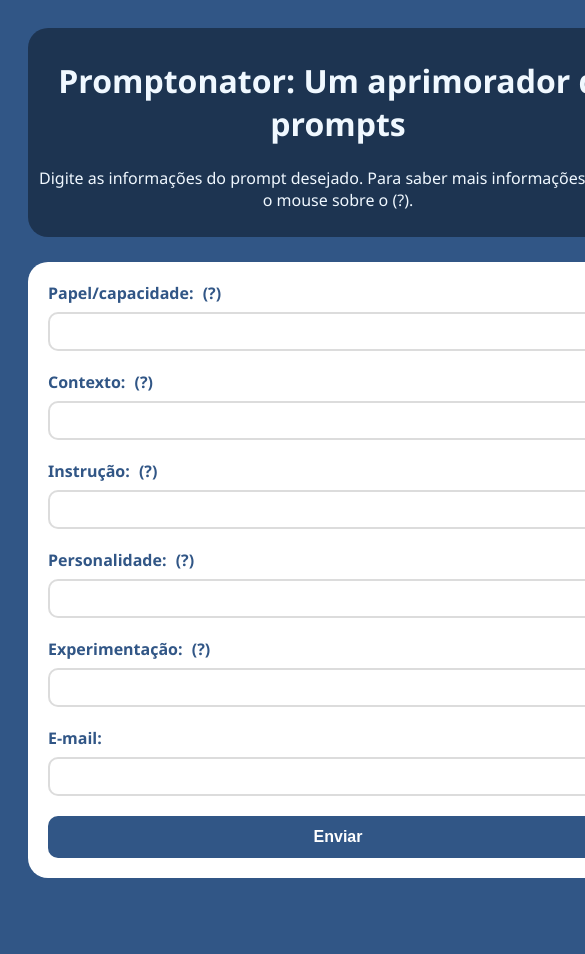
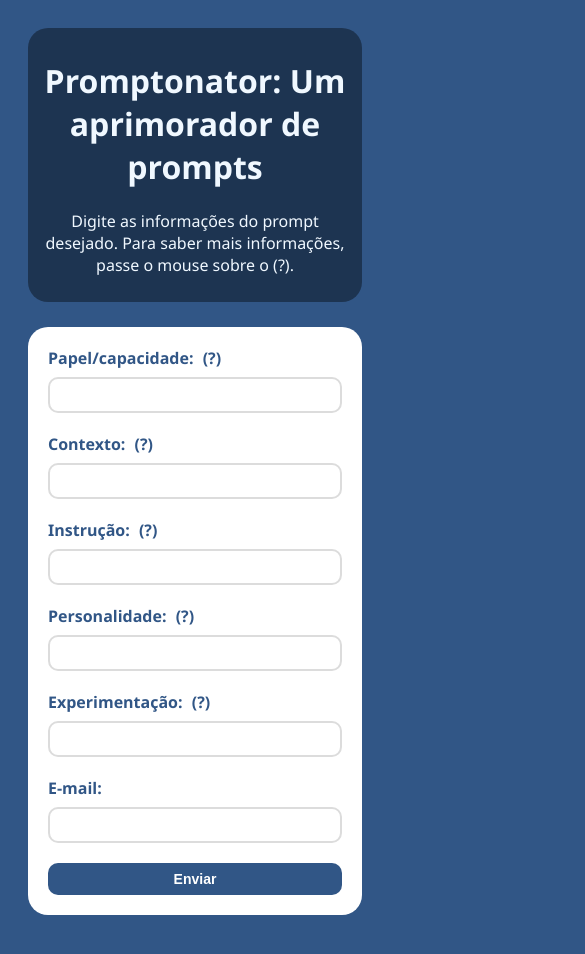
Before and after one commit to Everton4814/Formul-rio, a plain HTML site: page index.html in a window 390 px wide. Shown: the top 954 px of the page, 585 px wide, since content can reach past the window. Before the commit the page ends 931 px from the top, so only its background shows below. Drawn offline with Linux system fonts and the light colour scheme.

Commit message:
Layout responsivo adicionado

```diff
--- a/style.css
+++ b/style.css
@@ -1,6 +1,18 @@
+* {
+  box-sizing: border-box;
+}
+
+html, body {
+  overflow-x: hidden; /* prevents overflow from tiny rounding errors */
+}
+
 body {
+    display:flex;
+    flex-direction: column;
     text-align: center;
     background-color: #315686;
+    justify-content: flex-start;
+    align-items: center;
     padding: 20px;
     font-family: 'Segoe UI', Tahoma, Geneva, Verdana, sans-serif;
 }
@@ -9,14 +21,16 @@ body {
     background-color: rgba(0,0,0,0.4);
     border-radius: 20px;
     height: 100%;
-    width: 600px;
+    width: 100%;
+    max-width: 600px;
     margin: 0 auto;
     text-align: center;
 }
 form {
     background: white;
     border-radius: 20px;
-    width: 600px;
+    width: 100%;
+    max-width: 600px;
     margin: 25px auto;
     padding: 10px;
 }
@@ -30,6 +44,7 @@ label {
     color: #315686;
 }
 input {
+    font-size: 16px;
     width: 100%;
     padding: 10px;
     margin-top: 8px;
@@ -44,7 +59,7 @@ button {
     font-size: 16px;
     border: none;
     border-radius: 10px;
-    padding: 12px;
+    padding: 14px;
     color: #fff;
     font-weight: bold;
     background: #315686;
@@ -76,3 +91,19 @@ button:hover {
 .tooltip:hover .tooltip-text{
     visibility: visible;
 }
+
+@media screen and (max-width: 768px) {
+    .titulo, form {
+        width: 100%;
+    }
+
+    input, button {
+        font-size: 14px;
+        padding: 8px;
+    }
+
+    .tooltip-text {
+        width: 200px;
+        font-size: 12px;
+    }
+}
```
